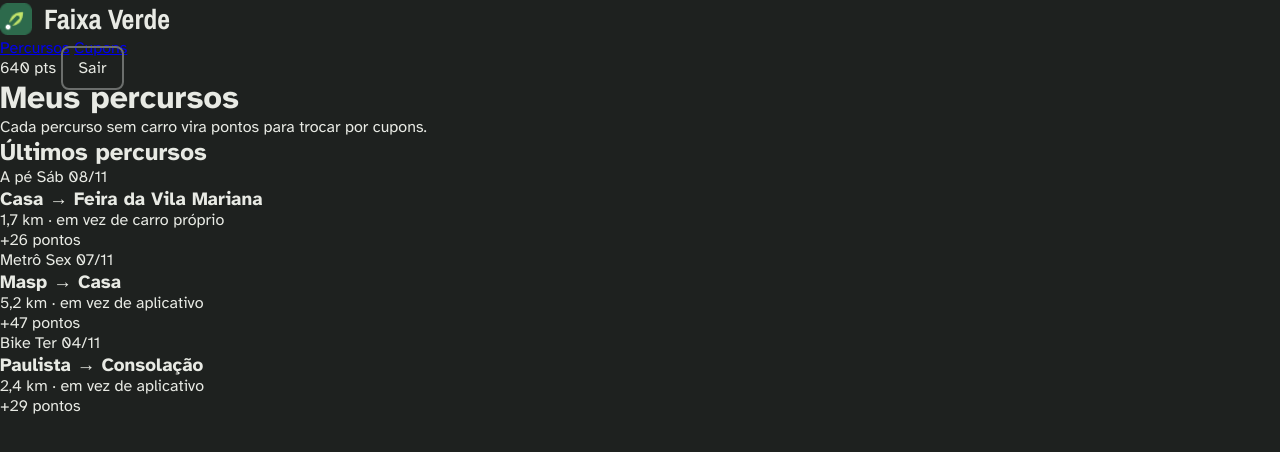
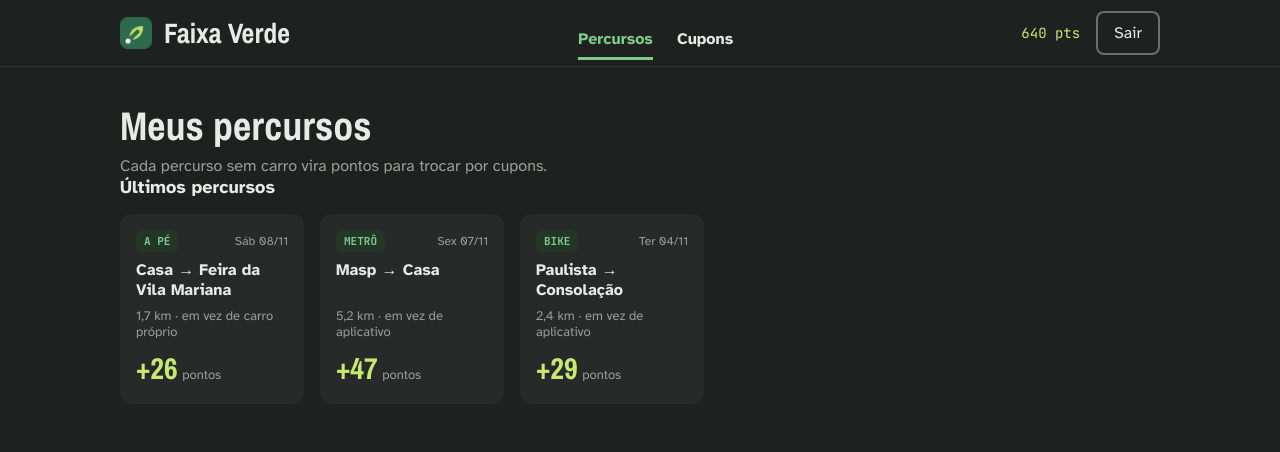
Before and after one commit to Gs-Web-Development-1ESPS/gs-faixa-verde-web-development, a plain HTML site: page percursos.html in a window 1280 px wide. Drawn offline with nearby package versions, Linux system fonts and the light colour scheme.

Commit message:
style: estiliza o cabeçalho, os títulos e os cards de percursos

```diff
--- a/src/css/style.css
+++ b/src/css/style.css
@@ -133,3 +133,148 @@ ul {
     font-weight: 700;
     text-decoration: none;
 }
+
+.container-cabecalho {
+    border-bottom: 1px solid #323633;
+}
+
+.container-cabecalho__conteudo {
+    max-width: 1072px;
+    height: 66px;
+    margin: 0 auto;
+    padding: 0 16px;
+    display: flex;
+    justify-content: space-between;
+    align-items: center;
+}
+
+.container-cabecalho__menu {
+    display: flex;
+    gap: 24px;
+}
+
+.container-cabecalho__link {
+    padding: 22px 0 8px 0;
+    color: #e8eae4;
+    border-bottom: 3px solid #1e211f;
+    font-weight: 700;
+    text-decoration: none;
+}
+
+.container-cabecalho__link--ativo {
+    color: #7ecb8b;
+    border-bottom: 3px solid #7ecb8b;
+}
+
+.container-cabecalho__usuario {
+    display: flex;
+    align-items: center;
+    gap: 16px;
+}
+
+.container-cabecalho__pontos {
+    color: #c9e86f;
+    font-family: 'JetBrains Mono', monospace;
+    font-size: 14px;
+}
+
+.container-pagina {
+    max-width: 1072px;
+    margin: 0 auto;
+    padding: 32px 16px 64px 16px;
+}
+
+.container-pagina__titulo {
+    font-family: 'Archivo Narrow', sans-serif;
+    font-size: 40px;
+    font-weight: 700;
+}
+
+.container-pagina__subtitulo {
+    margin-top: 4px;
+    color: #9a9d98;
+}
+
+.container-pagina__secao {
+    margin-bottom: 16px;
+    font-size: 18px;
+    font-weight: 700;
+}
+
+.container-percursos {
+    display: flex;
+    align-items: flex-start;
+    gap: 48px;
+}
+
+.container-percursos__esquerda {
+    width: 584px;
+}
+
+.container-percursos__direita {
+    width: 408px;
+    display: flex;
+    flex-direction: column;
+    gap: 24px;
+}
+
+.container-percursos__lista {
+    display: flex;
+    flex-wrap: wrap;
+    gap: 16px;
+}
+
+.container-percursos__cartao {
+    width: 184px;
+    padding: 16px;
+    background-color: #272a28;
+    border-radius: 12px;
+}
+
+.container-percursos__topo {
+    margin-bottom: 8px;
+    display: flex;
+    justify-content: space-between;
+    align-items: center;
+}
+
+.container-percursos__etiqueta {
+    padding: 4px 8px;
+    background-color: #233628;
+    color: #7ecb8b;
+    border-radius: 6px;
+    font-family: 'JetBrains Mono', monospace;
+    font-size: 11px;
+    font-weight: 700;
+    text-transform: uppercase;
+}
+
+.container-percursos__dia {
+    color: #9a9d98;
+    font-size: 12px;
+}
+
+.container-percursos__nome {
+    min-height: 40px;
+    margin-bottom: 8px;
+    font-size: 16px;
+    font-weight: 700;
+}
+
+.container-percursos__detalhe {
+    min-height: 40px;
+    color: #9a9d98;
+    font-size: 13px;
+}
+
+.container-percursos__pontos-numero {
+    color: #c9e86f;
+    font-family: 'Archivo Narrow', sans-serif;
+    font-size: 30px;
+    font-weight: 700;
+}
+
+.container-percursos__pontos-texto {
+    color: #9a9d98;
+    font-size: 13px;
+}
```
